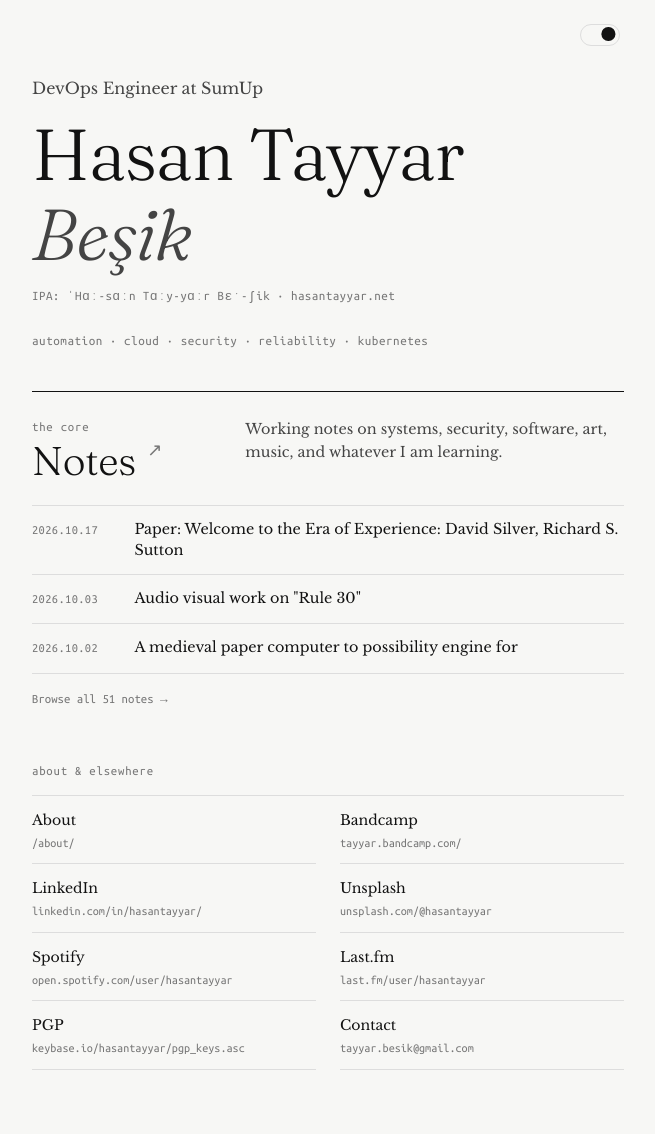
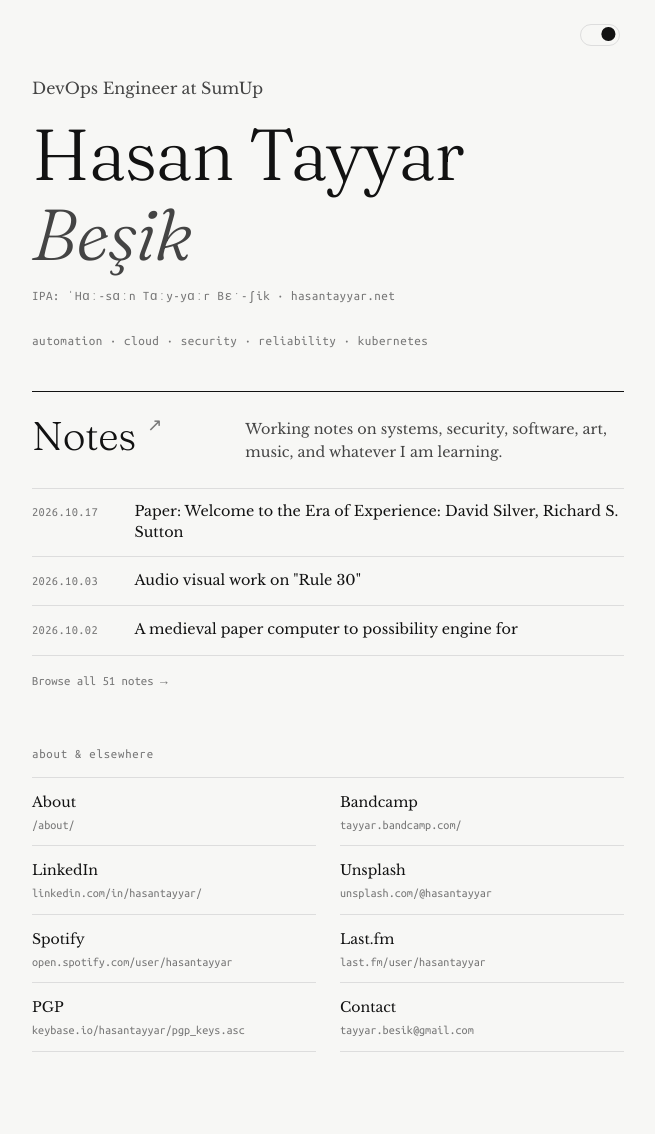
Before and after one commit to hasantayyar/hasantayyar.net, a Jekyll site: the page built from index.md, in a window 1280 px wide. Shown: the whole page, without its empty margins (312-967 px from the left). Built offline with Jekyll 4.4.1, drawn with Linux system fonts in a browser that asks for light colours.

Commit message:
Update home-hero.html

```diff
--- a/_includes/home-hero.html
+++ b/_includes/home-hero.html
@@ -21,7 +21,6 @@
   <section class="home-notes" aria-labelledby="home-notes-title">
     <header class="home-notes-header">
       <div>
-        <p class="section-label">the core</p>
         <h2 id="home-notes-title">
           <a href="{{ site.baseurl }}/feed/">Notes <span aria-hidden="true">↗</span></a>
         </h2>
```
